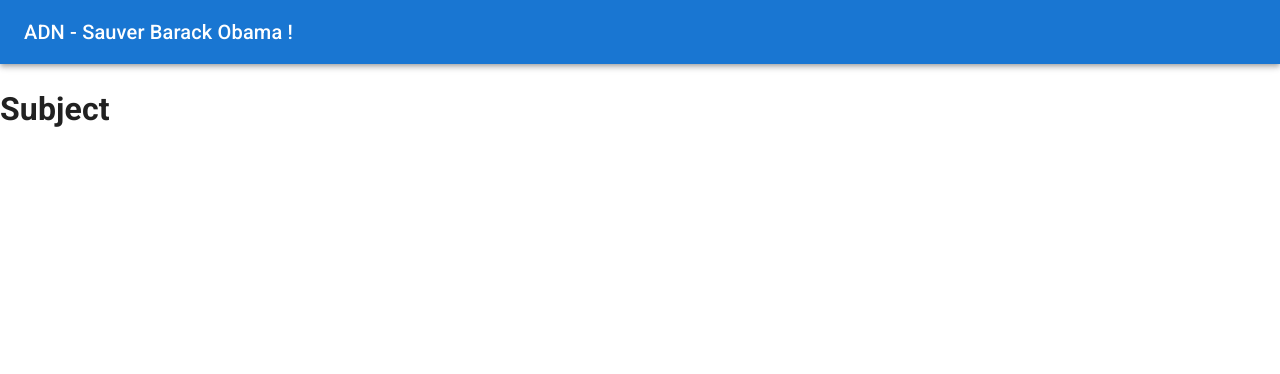
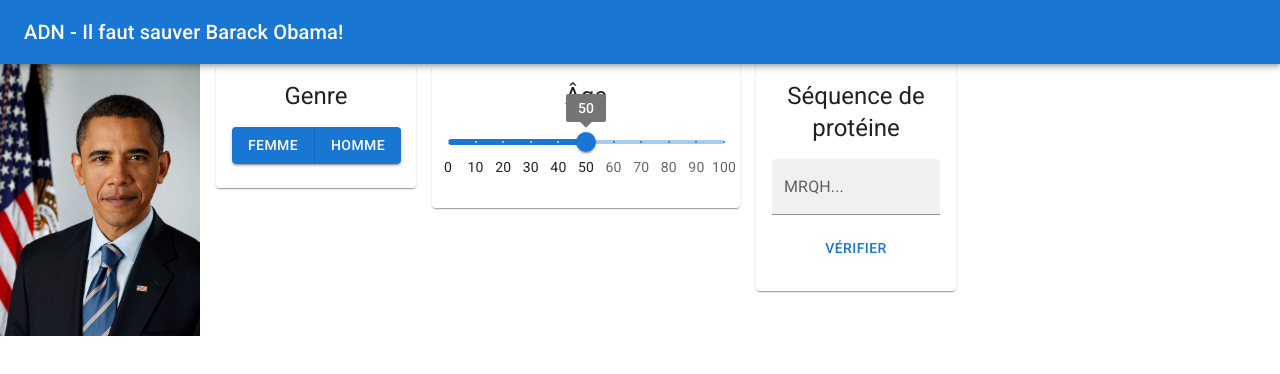
Before and after one commit to Spat44/adn, a React (Create React App) app in the folder client/: page /subject in a window 1280 px wide. Shown: the top 374 px of the page. Built offline with nearby package versions, Linux system fonts and the light colour scheme.

Commit message:
Init subject layout

```diff
--- a/client/src/App.js
+++ b/client/src/App.js
@@ -24,7 +24,7 @@
       <AppBar position="relative">
         <Toolbar>
           <Typography variant="h6" color="inherit" noWrap>
-            ADN - Sauver Barack Obama !
+            ADN - Il faut sauver Barack Obama!
           </Typography>
         </Toolbar>
       </AppBar>
--- a/client/src/components/Subject.jsx
+++ b/client/src/components/Subject.jsx
@@ -1,9 +1,123 @@
 import React from "react";
+import Grid from '@mui/material/Grid';
+import Card from '@mui/material/Card';
+import CardContent from '@mui/material/CardContent';
+import Typography from '@mui/material/Typography';
+import ButtonGroup from '@mui/material/ButtonGroup';
+import Button from "@mui/material/Button";
+import Slider from "@mui/material/Slider";
+import TextField from "@mui/material/TextField";
+
+const marks = [
+    {
+      value: 0,
+      label: '0',
+    },
+    {
+      value: 10,
+      label: '10',
+    },
+    {
+      value: 20,
+      label: '20',
+    },
+    {
+      value: 30,
+      label: '30',
+    },
+    {
+      value: 40,
+      label: '40',
+    },
+    {
+      value: 50,
+      label: '50',
+    },
+    {
+      value: 60,
+      label: '60',
+    },
+    {
+      value: 70,
+      label: '70',
+    },
+    {
+      value: 80,
+      label: '80',
+    },
+    {
+      value: 90,
+      label: '90',
+    },
+    {
+      value: 100,
+      label: '100',
+    }
+  ];
 
 const Subject = () => {
     return(
         <div>
-            <h1>Subject</h1>
+            <Grid container spacing={2}>
+              <Grid item xs={12} sm={2}>
+                <img
+                    src={process.env.PUBLIC_URL+"obama.jpg"}
+                    alt="Barack Obama"
+                    style={{ maxWidth: "100%", maxHeight: "500px" }}
+
+                />
+              </Grid>
+              <Grid item xs={12} sm={2}>
+                <Card>
+                    <CardContent sx={{ flex: 1 }}>
+                        <Typography component="h2" variant="h5" style={{ textAlign: "center", marginBottom: "15px" }}>
+                            Genre
+                        </Typography>
+                        <Typography align="center">
+                            <ButtonGroup variant="contained" aria-label="outlined primary button group" style={{ margin: "auto" }}>
+                                <Button>Femme</Button>
+                                <Button>Homme</Button>
+                            </ButtonGroup>
+                        </Typography>
+                    </CardContent>
+                </Card>
+              </Grid>
+              <Grid item xs={12} sm={3}>
+                <Card>
+                    <CardContent sx={{ flex: 1 }}>
+                        <Typography component="h2" variant="h5" style={{ textAlign: "center", marginBottom: "15px" }}>
+                            Âge
+                        </Typography>
+                        <Typography align="center">
+                            <Slider
+                                aria-label="Always visible"
+                                defaultValue={50}
+                                step={1}
+                                min={0}
+                                max={100}
+                                marks={marks}
+                                valueLabelDisplay="on"
+                            />
+                        </Typography>
+                    </CardContent>
+                </Card>
+              </Grid>
+              <Grid item xs={12} sm={2}>
+                <Card>
+                    <CardContent sx={{ flex: 1 }}>
+                        <Typography component="h2" variant="h5" style={{ textAlign: "center", marginBottom: "15px" }}>
+                            Séquence de protéine
+                        </Typography>
+                        <Typography align="center" style={{ marginBottom: "15px" }}>
+                            <TextField id="filled-basic" label="MRQH..." variant="filled" />
+                        </Typography>
+                        <Typography align="center">
+                            <Button>Vérifier</Button>
+                        </Typography>
+                    </CardContent>
+                </Card>
+              </Grid>
+            </Grid>
         </div>
     );
 };
```
Also changed, not shown: client/public/obama.jpg (added).
